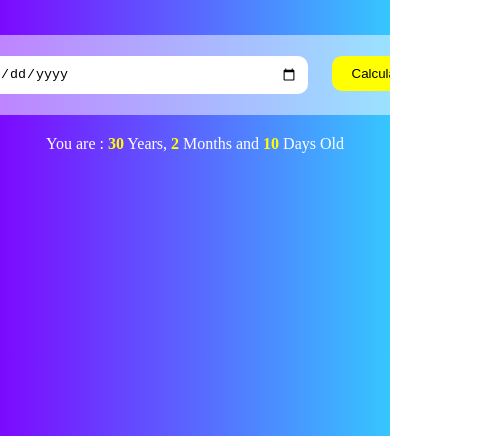
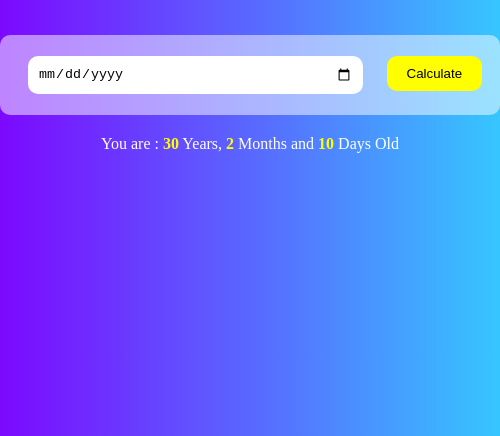
Before and after one commit to kcking69/Age-Calculator, a plain HTML site: page index.html in a window 390 px wide. Shown: the part 408-844 px from the top of the page, 500 px wide, since content can reach past the window. Drawn offline with Linux system fonts and the light colour scheme.

Commit message:
responsive test 4

```diff
--- a/Age.css
+++ b/Age.css
@@ -6,13 +6,12 @@
 
 .container {
   background: linear-gradient(90deg, rgb(124, 9, 255), rgb(54, 198, 255));
-  width: 100vw;
+  width: fit-content;
   height: 100vh;
   display: flex;
   align-items: center;
   justify-content: center;
   text-align: center;
-  padding: 6%;
   overflow: hidden;
 }
 
```
